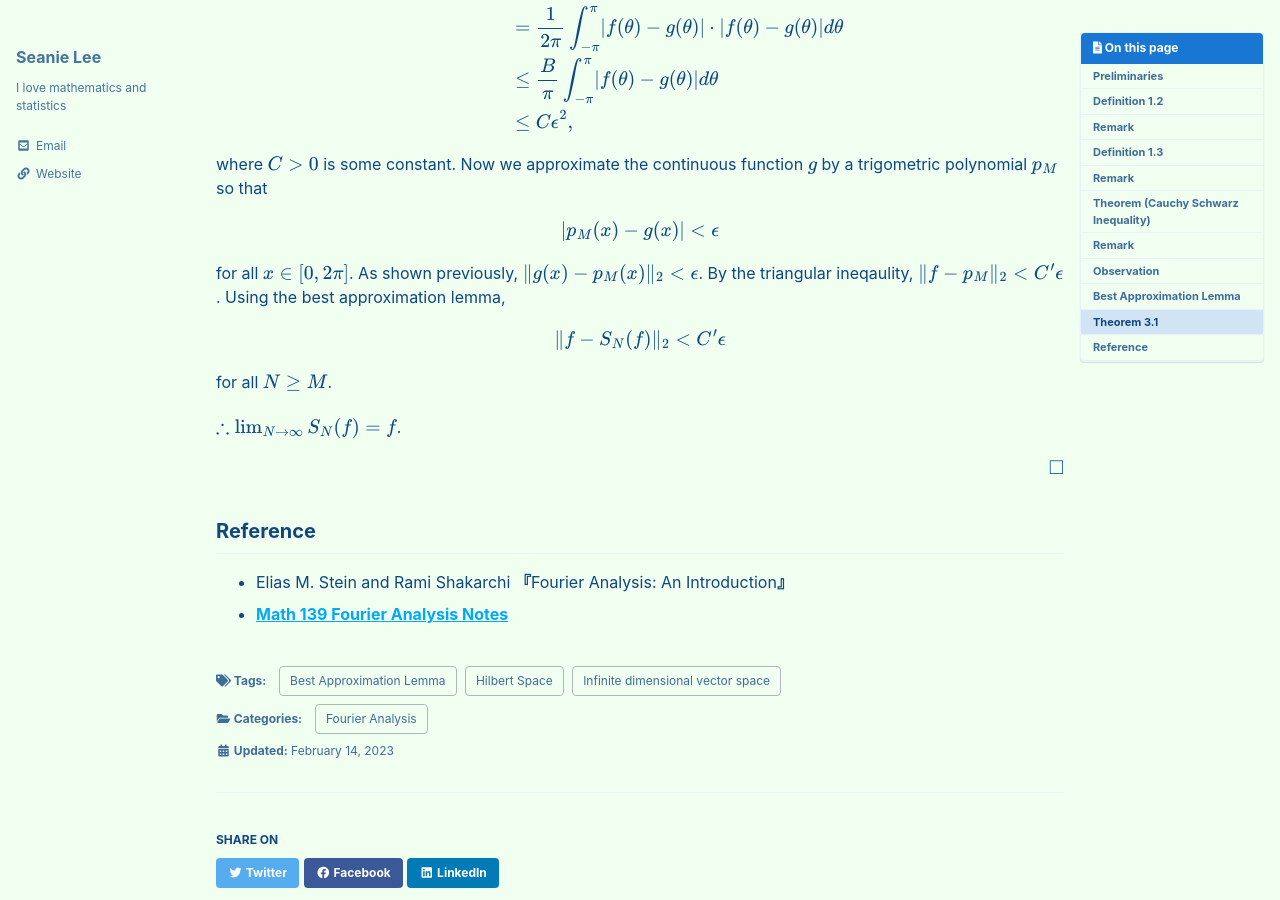
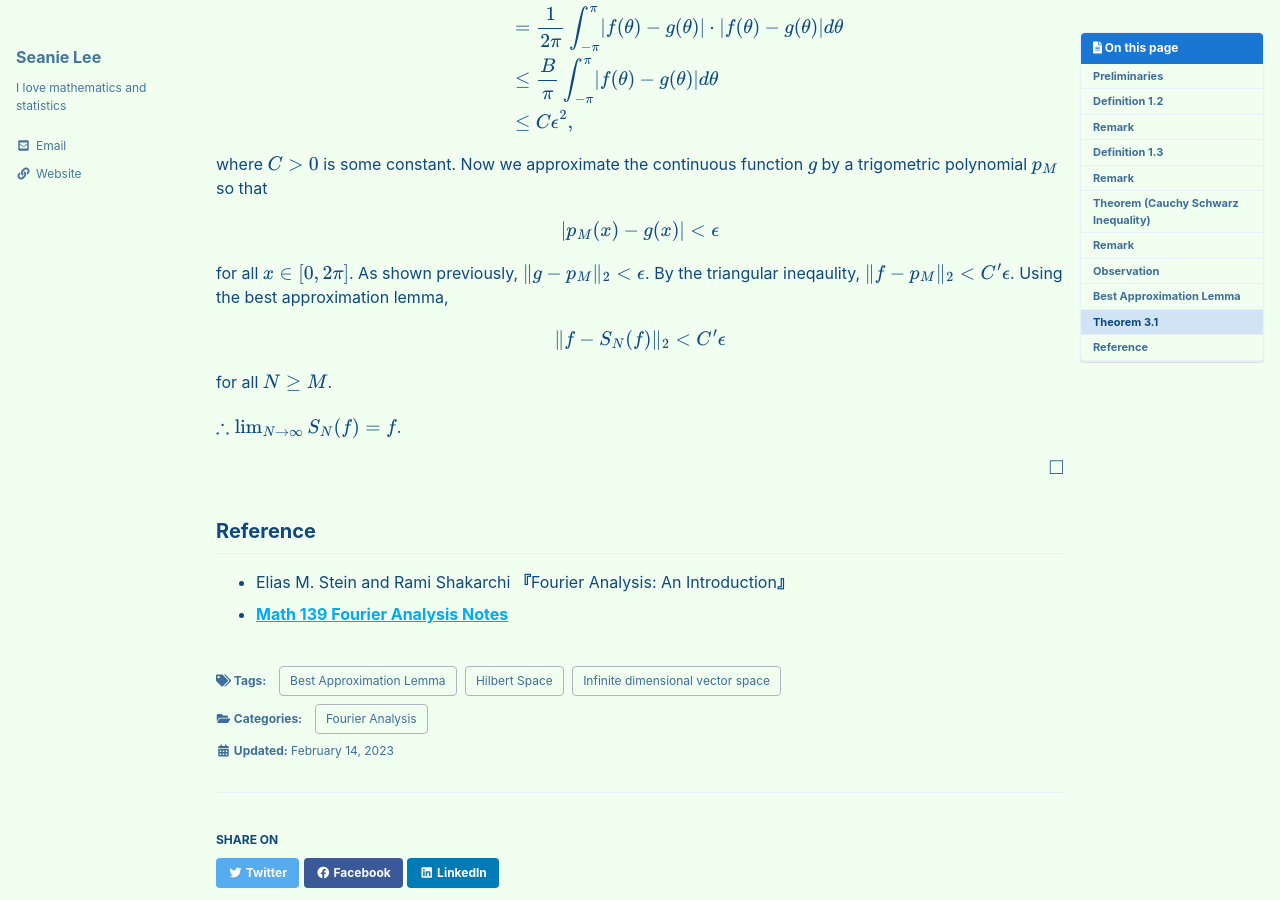
Before and after one commit to seanie12/blog, a Jekyll site: the page built from _posts/2023-02-14-infinite-dimensional-vector-space.md, in a window 1280 px wide and 900 px high, scrolled down 4887 px. Built offline with Jekyll 4.4.1, drawn with Linux system fonts in a browser that asks for light colours; cached includes are drawn as plain includes; formulas are drawn with MathJax 3.

```diff
--- a/_posts/2023-02-14-infinite-dimensional-vector-space.md
+++ b/_posts/2023-02-14-infinite-dimensional-vector-space.md
@@ -269,7 +269,7 @@ $$
 \lvert p_M(x) - g(x) \rvert < \epsilon
 $$
 
-for all $x\in[0,2\pi]$. As shown previously, $\lVert g(x)- p_M(x)\rVert_2 < \epsilon$. By the triangular ineqaulity, $\lVert f - p_M\rVert_2 < C^\prime \epsilon$. Using the best approximation lemma,
+for all $x\in[0,2\pi]$. As shown previously, $\lVert g- p_M\rVert_2 < \epsilon$. By the triangular ineqaulity, $\lVert f - p_M\rVert_2 < C^\prime \epsilon$. Using the best approximation lemma,
 
 
 $$
```
